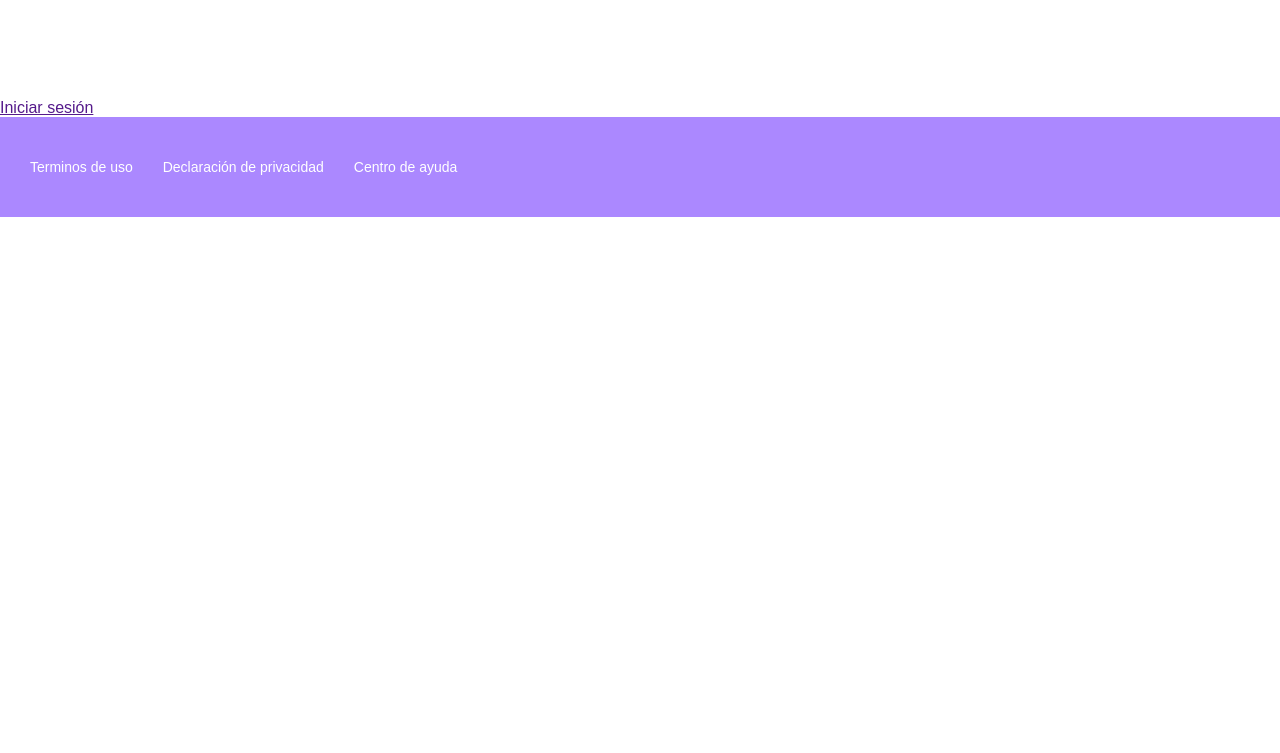
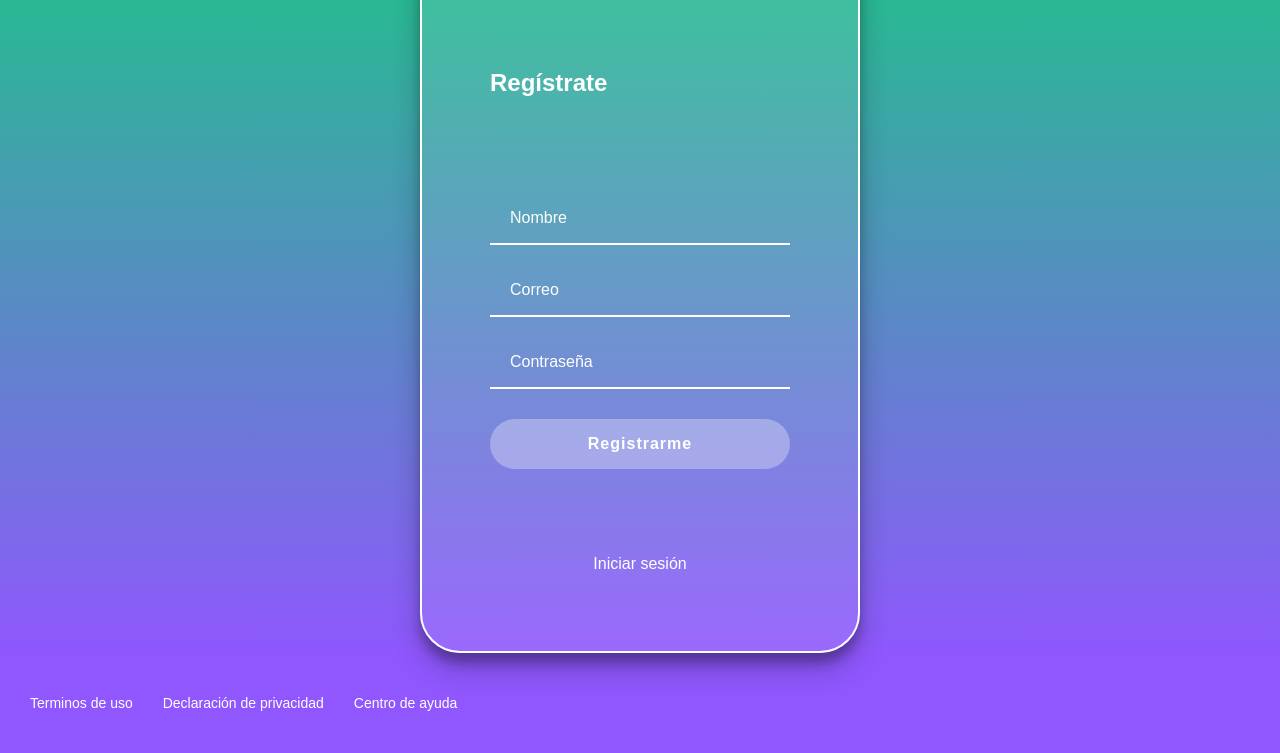
Before and after one commit to jorgechauxjr/html-css_platzi-video, a plain HTML site: page register/register.html in a window 1280 px wide. Shown: the part 151-904 px from the top of the page. Before the commit the page ends 800 px from the top, so only its background shows below. Drawn offline with Linux system fonts and the light colour scheme; files that its build step writes are made by us from their sources; a web font is replaced by a local one.

Commit message:
Add style to register

```diff
--- a/register/register.html
+++ b/register/register.html
@@ -4,16 +4,13 @@
   <meta charset="UTF-8">
   <meta name="viewport" content="width=device-width, initial-scale=1.0">
   <meta http-equiv="X-UA-Compatible" content="ie=edge">
-  <!-- Font -->
   <link href="https://fonts.googleapis.com/css?family=Muli&display=swap" rel="stylesheet">
-  <!-- Styles -->
   <link rel="stylesheet" href="./styles.css">
-  <!-- Title -->
   <title>Registro</title>
 </head>
 <body>
   <header class="header">
-    <img class="header__img" src="../assets/logo-platzi-video-BW2.png" alt="Platzi Video">
+    <img class="header__img" src="https://raw.githubusercontent.com/platzi/PlatziVideo/feature/react/src/assets/static/logo-platzi-video-BW2.png" alt="Platzi Video">
   </header>
   <section class="register">
     <section class="register__container">
--- /dev/null
+++ b/register/styles.css
@@ -0,0 +1,113 @@
+body {
+  margin: 0;
+  font-family: 'Muli', sans-serif;
+}
+
+.header {
+  align-items: center;
+  background-color: #21c08b;
+  color: white;
+  display: flex;
+  height: 100px;
+  justify-content: space-between;
+  top: 0px;
+  width: 100%;
+}
+
+.header__img {
+  margin-left: 30px;
+  width: 200px;
+}
+
+.register {
+  background-image: linear-gradient(#21c08b, #8f57fd);
+  display: flex;
+  align-items: center;
+  flex-direction: column;
+  justify-content: center;
+  padding: 0px 30px;
+  min-height: calc(100vh - 200px); /* El ancho será igual al tamaño de todo el height menos 200px (100px del header + 100px del footer) */
+}
+
+.register__container {
+  background-color: rgba(255,255,255,0.1);
+  border: 2px solid white;
+  border-radius: 40px;
+  box-shadow: 0 14px 28px rgba(0,0,0,0.25), 0 10px 10px rgba(0,0,0,0.22);
+  color: white;
+  display: flex;
+  flex-direction: column;
+  justify-content: space-around;
+  min-height: 600px;
+  padding: 60px 68px 40px;
+  width: 300px;
+}
+
+.register__container--form {
+  display: flex;
+  flex-direction: column;
+}
+
+.register__container a {
+  color: white;
+  font-size: 16px;
+  text-align: center;
+  text-decoration: none;
+}
+
+.register__container a:hover {
+  text-decoration: underline;
+}
+
+.footer {
+  align-items: center;
+  background-color: #8f57fd;
+  display: flex;
+  height: 100px;
+  width: 100%;
+}
+
+.footer a {
+  color: white;
+  cursor: pointer;
+  font-size: 14px;
+  padding-left: 30px;
+  text-decoration: none;
+}
+
+.footer a:hover {
+  text-decoration: underline;
+}
+
+.input {
+  background-color: transparent;
+  border-bottom: 2px solid white;
+  border-left: 0px;
+  border-right: 0px;
+  border-top: 0px;
+  color: white;
+  font-family: 'Muli', sans-serif;
+  font-size: 16px;
+  height: 50px;
+  margin-bottom: 20px;
+  outline: none;
+  padding: 0px 20px;
+}
+
+::placeholder {
+  color: white;
+}
+
+.button {
+  background-color: rgba(255, 255, 255, 0.3);
+  border: none;
+  border-radius: 25px;
+  color: white;
+  cursor: pointer;
+  font-size: 16px;
+  font-weight: bold;
+  font-family: 'Muli', sans-serif;
+  height: 50px;
+  letter-spacing: 1px;
+  margin: 10px 0px;
+}
```
